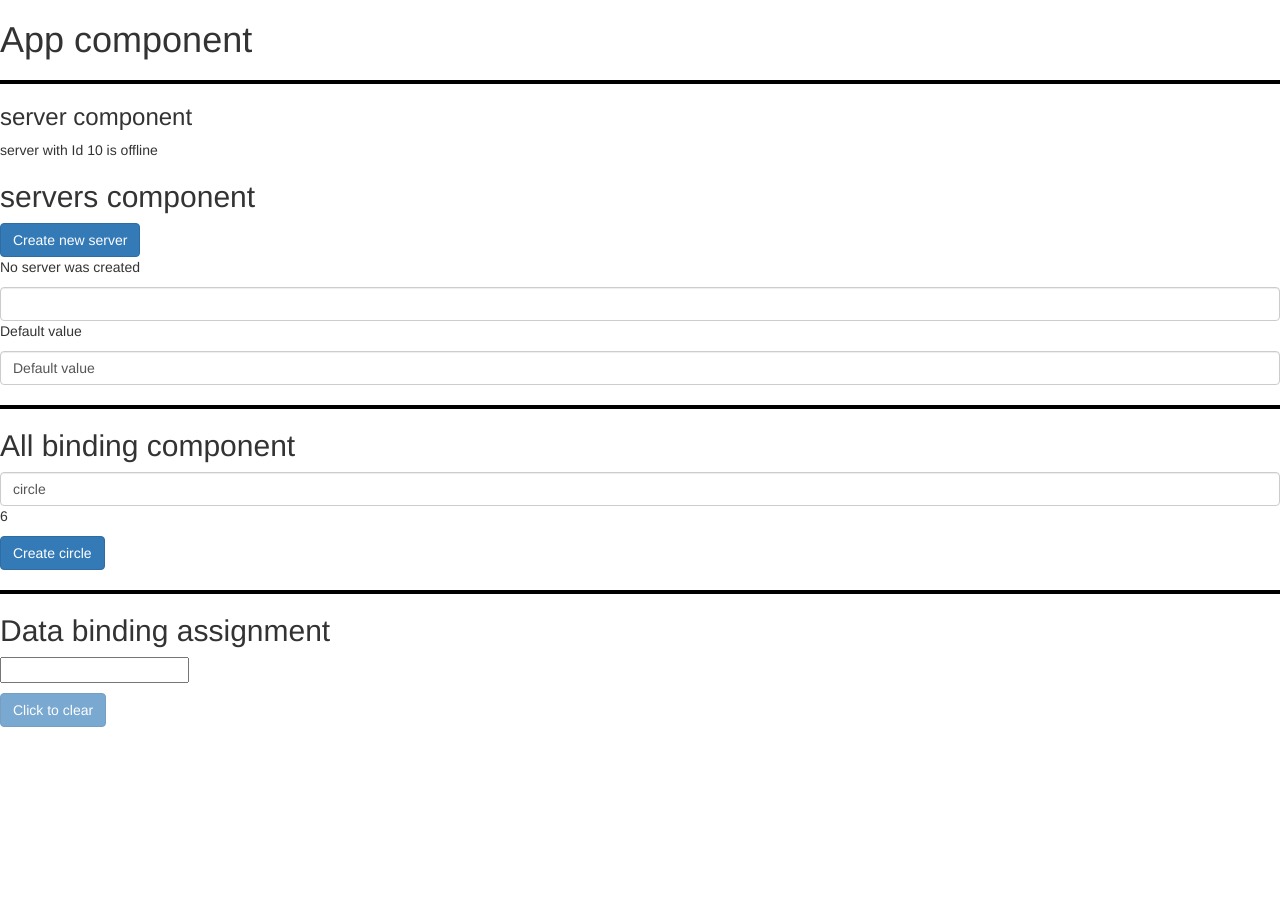
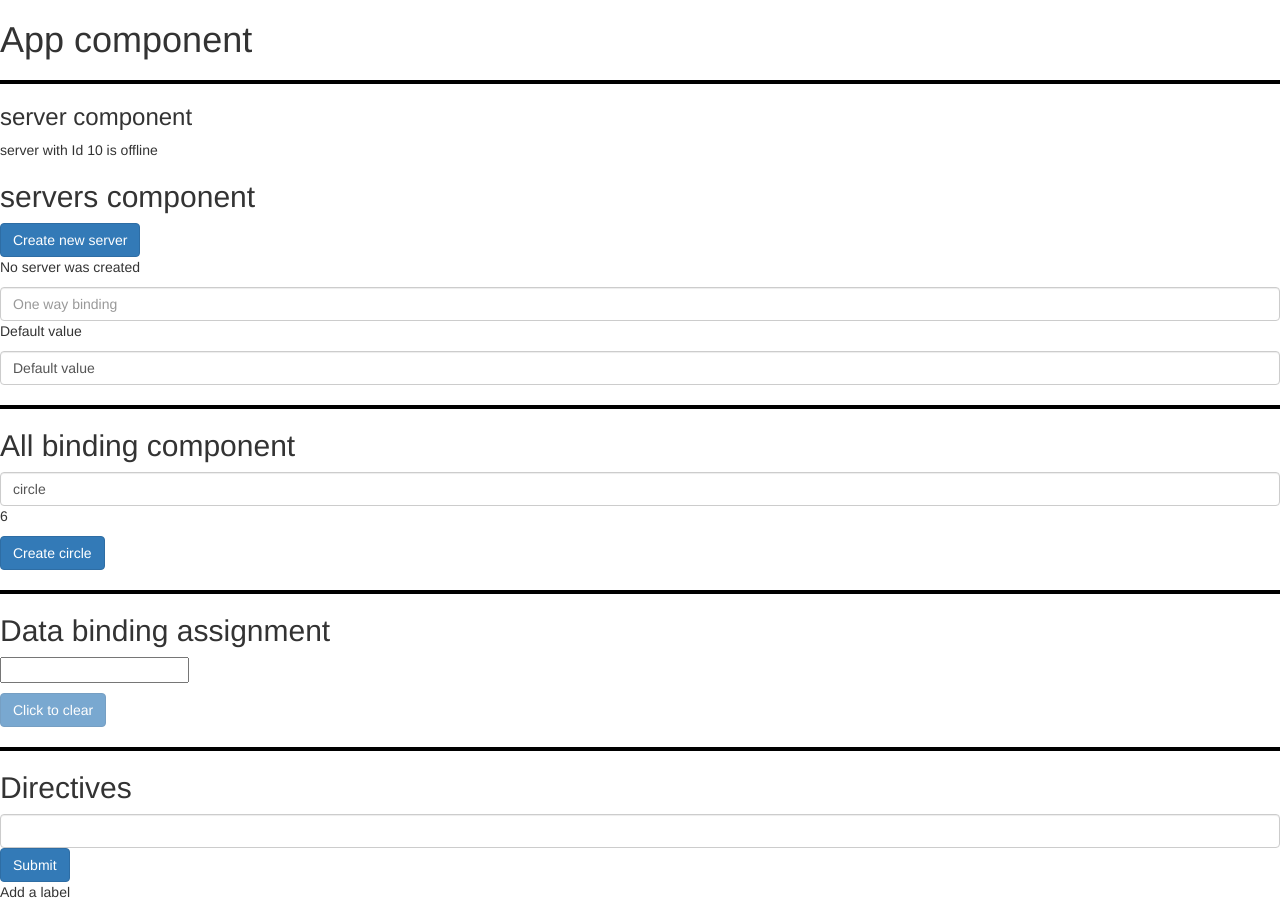
Before and after one commit to shivubd/course-app, an Angular app: page / in a window 1280 px wide. Before the commit the page ends 800 px from the top, so only its background shows below. Built offline with nearby package versions, Linux system fonts and the light colour scheme.

Commit message:
ngIf_else_directives

```diff
--- a/src/app/app.component.html
+++ b/src/app/app.component.html
@@ -5,3 +5,5 @@
 <app-all-binding></app-all-binding>
 <hr>
 <app-data-binding-assignment></app-data-binding-assignment>
+<hr>
+<app-learn-directives></app-learn-directives>
--- a/src/app/app.module.ts
+++ b/src/app/app.module.ts
@@ -7,6 +7,7 @@ import { ServersComponent } from './servers/servers.component';
 import { FormsModule } from '@angular/forms';
 import { AllBindingComponent } from './all-binding/all-binding.component';
 import { DataBindingAssignmentComponent } from './data-binding-assignment/data-binding-assignment.component';
+import { LearnDirectivesComponent } from './learn-directives/learn-directives.component';
 
 @NgModule({ //Decorator for defining a module
   declarations: [
@@ -14,7 +15,8 @@ import { DataBindingAssignmentComponent } from './data-binding-assignment/data-b
     ServerComponent,
     ServersComponent,
     AllBindingComponent,
-    DataBindingAssignmentComponent //we should declare the components which will be used by app.component
+    DataBindingAssignmentComponent,
+    LearnDirectivesComponent //we should declare the components which will be used by app.component
   ],
   imports: [
     BrowserModule,
--- /dev/null
+++ b/src/app/learn-directives/learn-directives.component.html
@@ -0,0 +1,35 @@
+<h2>Directives</h2>
+<input type="text" class="form-control"
+    (input)="setLabel($event)">
+<button class="btn btn-primary"
+    (click)="showLabel()">Submit</button>
+<p *ngIf="show; else noshowmsg">{{label}}</p>
+<!--If show is true the p tag is rendered else not-->
+<ng-template #noshowmsg>
+    <p>Add a label</p>
+</ng-template>
+<!--If show is not true else part will render #noshowmsg template,
+    for else template we should use ng-template and a localreference #refrencename-->
+<!--ngIf is structural directive-->
+
+<!--IN ANGULAR 17 THERE IS CHANGE IN USE OF DIRECTIVE
+    *ngIf is changed to @if
+    example the above example becomes
+        @if(show) {
+            <p>{{label}}</p>
+        }
+        @else {
+            <p>Add a label</p>
+        }
+
+    SYNTAX:
+    @if(condition1) {
+        elements
+    }
+    @else if(condition2) {
+        elements
+    }
+    @else {
+        elements
+    }
+-->
--- /dev/null
+++ b/src/app/learn-directives/learn-directives.component.ts
@@ -0,0 +1,22 @@
+import { Component } from '@angular/core';
+
+@Component({
+  selector: 'app-learn-directives',
+  templateUrl: './learn-directives.component.html',
+  styleUrls: ['./learn-directives.component.css']
+})
+export class LearnDirectivesComponent {
+  label: string | undefined;
+  show: boolean = false;
+  setLabel(event: Event) {
+    this.label = (<HTMLInputElement>event.target).value
+    if(!this.label.length){
+      this.show = false;
+    }
+  }
+  showLabel() {
+    if(this.label?.length != 0) {
+      this.show = true;
+    }
+  }
+}
--- a/src/app/servers/servers.component.html
+++ b/src/app/servers/servers.component.html
@@ -15,12 +15,12 @@ because "" itself is a exp and cant put exp inside a exp-->
 <p>{{serverCreationStatus}}</p>
 
 <input type="text" class="form-control"
-    (input)="onUpdateServerName($event)">
+    (input)="onUpdateServerName($event)" placeholder="One way binding">
 <!--$event when input event is triggered a event is passed to the method, this event contains the target and value-->
 <p>{{serverName}}</p>
 
 <input type="text" class="form-control"
-    [(ngModel)]="serverName">
+    [(ngModel)]="serverName" placeholder="Two way binding">
 <!--TWO WAY BINDING: here we use ngModel from FormsModule
     Here the value of typescript varible is set in input tag this is TS->HTML
     and when the value is changed in input that value is set to typescript varible this is HTML->TS -->
```
Also changed, not shown: src/app/learn-directives/learn-directives.component.css (added), 2 other files (tests, documents, lock files or other folders).
